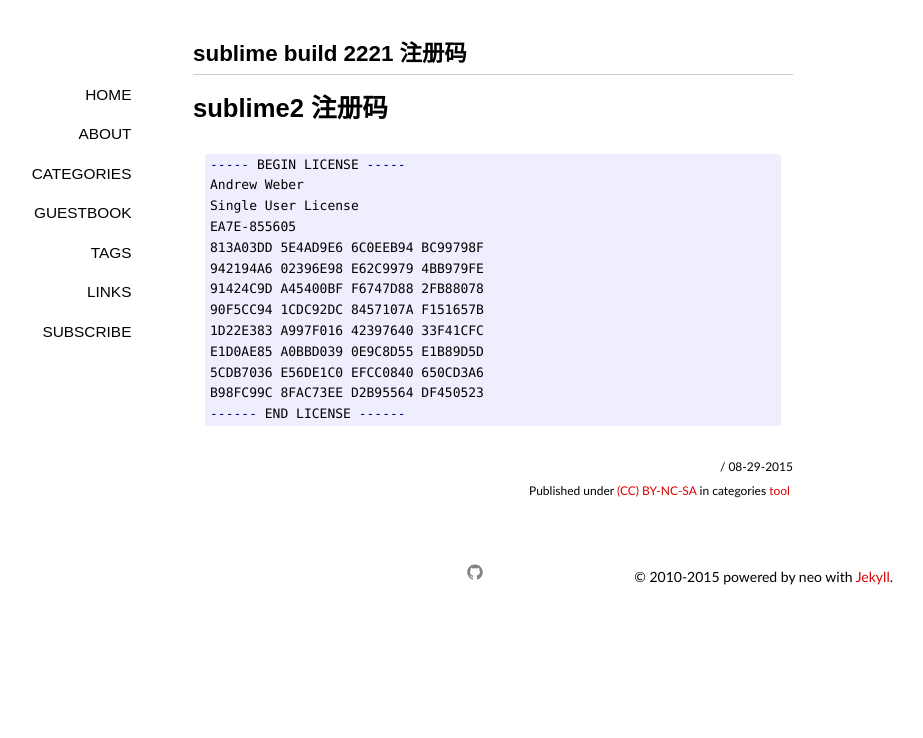
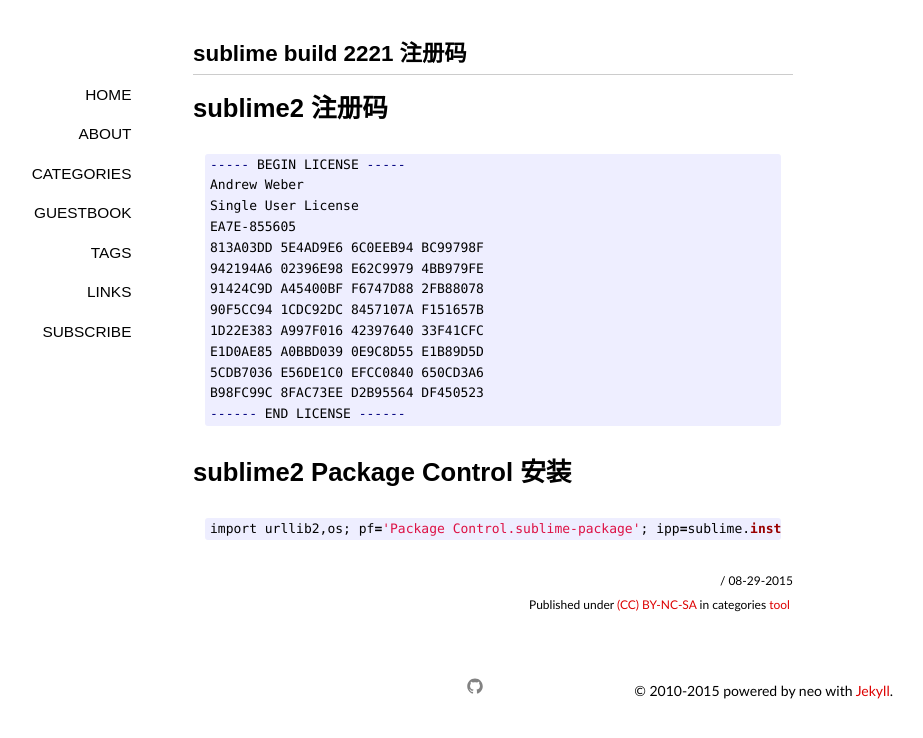
Before and after one commit to lqniu/lqniu.github.io, a Jekyll site: the page built from _posts/2015-08-29-sublime2.md, in a window 1280 px wide. Shown: the top 738 px of the page, without its empty margins (147-1070 px from the left). Built offline with Jekyll 4.4.1, drawn with Linux system fonts in a browser that asks for light colours; some web fonts are replaced; comment, search, counter and statistics services are not loaded.

Commit message:
Update 2015-08-29-sublime2.md

```diff
--- a/_posts/2015-08-29-sublime2.md
+++ b/_posts/2015-08-29-sublime2.md
@@ -21,3 +21,9 @@ E1D0AE85 A0BBD039 0E9C8D55 E1B89D5D
 B98FC99C 8FAC73EE D2B95564 DF450523
 ------ END LICENSE ------
 {% endhighlight %}
+
+#sublime2 Package Control 安装
+
+{% highlight python %}
+import urllib2,os; pf='Package Control.sublime-package'; ipp=sublime.installed_packages_path(); os.makedirs(ipp) if not os.path.exists(ipp) else None; urllib2.install_opener(urllib2.build_opener(urllib2.ProxyHandler())); open(os.path.join(ipp,pf),'wb').write(urllib2.urlopen('http://sublime.wbond.net/'+pf.replace(' ','%20')).read()); print 'Please restart Sublime Text to finish installation'
+{% endhighlight %}
```
